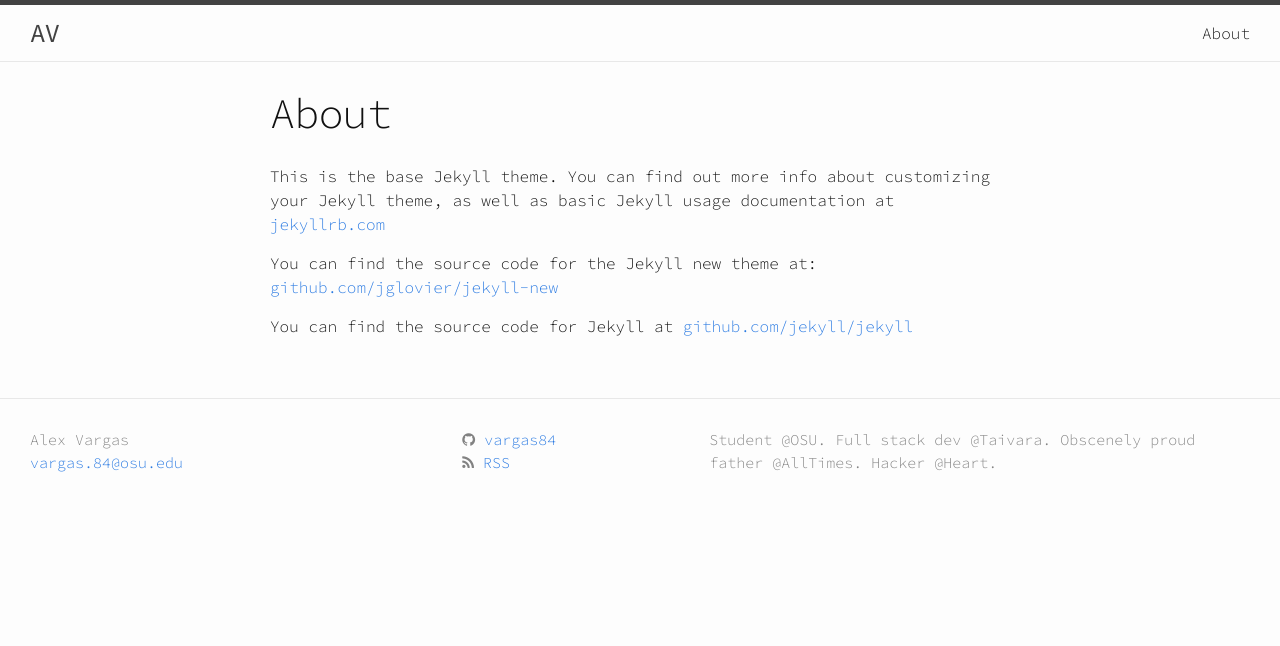
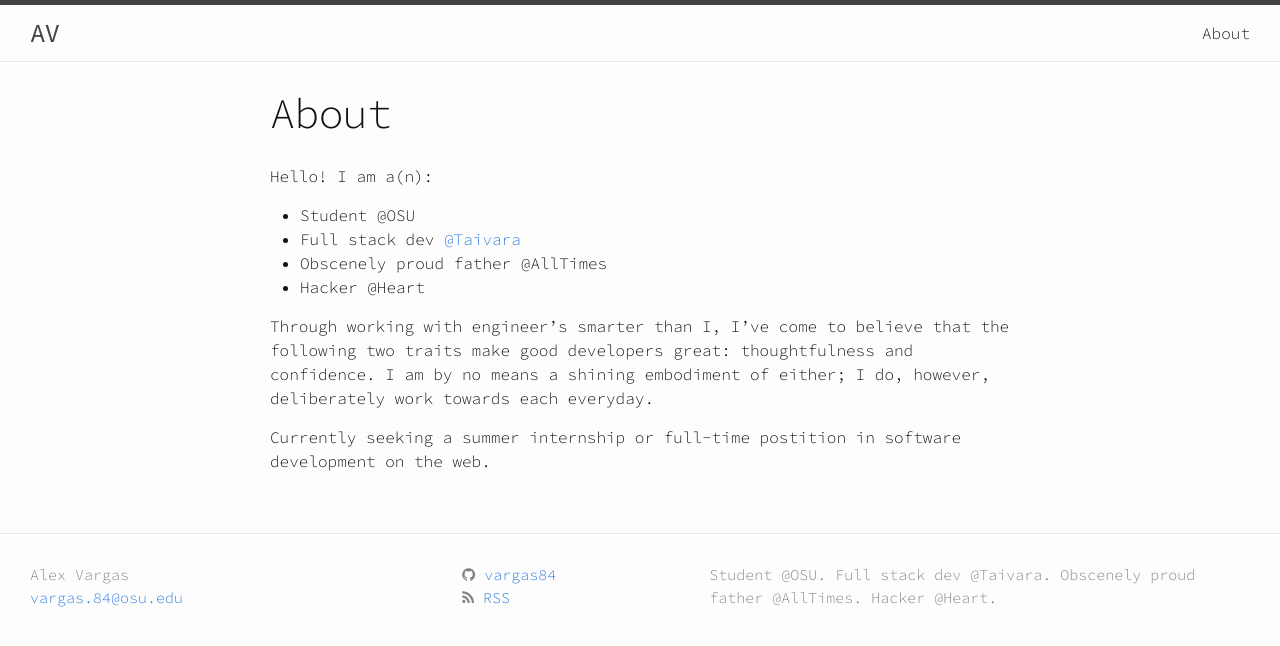
Before and after one commit to vargas84/vargas84.github.io, a Jekyll site: the page built from about.md, in a window 1280 px wide. Shown: the top 646 px of the page. Built offline with Jekyll 4.4.1, drawn with Linux system fonts in a browser that asks for light colours; nearby versions of some CDN libraries.

Commit message:
Updated AboutMe

```diff
--- a/_sass/_base.scss
+++ b/_sass/_base.scss
@@ -40,7 +40,12 @@ ul, ol, dl, figure,
 /**
  * Images
  */
+.image-wrapper {
+  text-align: center;
+}
+
 img {
+    height: 350px;
     max-width: 100%;
     vertical-align: middle;
 }
--- a/about.md
+++ b/about.md
@@ -4,8 +4,17 @@ title: About
 permalink: /about/
 ---
 
-This is the base Jekyll theme. You can find out more info about customizing your Jekyll theme, as well as basic Jekyll usage documentation at [jekyllrb.com](http://jekyllrb.com/)
+Hello! I am a(n):
 
-You can find the source code for the Jekyll new theme at: [github.com/jglovier/jekyll-new](https://github.com/jglovier/jekyll-new)
+- Student @OSU
+- Full stack dev [@Taivara](http://www.taivara.com)
+- Obscenely proud father @AllTimes
+- Hacker @Heart
 
-You can find the source code for Jekyll at [github.com/jekyll/jekyll](https://github.com/jekyll/jekyll)
+Through working with engineer's smarter than I, I've come to believe that the
+following two traits make good developers great: thoughtfulness and confidence.
+I am by no means a shining embodiment of either; I do, however, deliberately
+work towards each everyday.
+
+Currently seeking a summer internship or full-time postition in
+software development on the web.
```
Also changed, not shown: assets/images/me.jpg (added).
